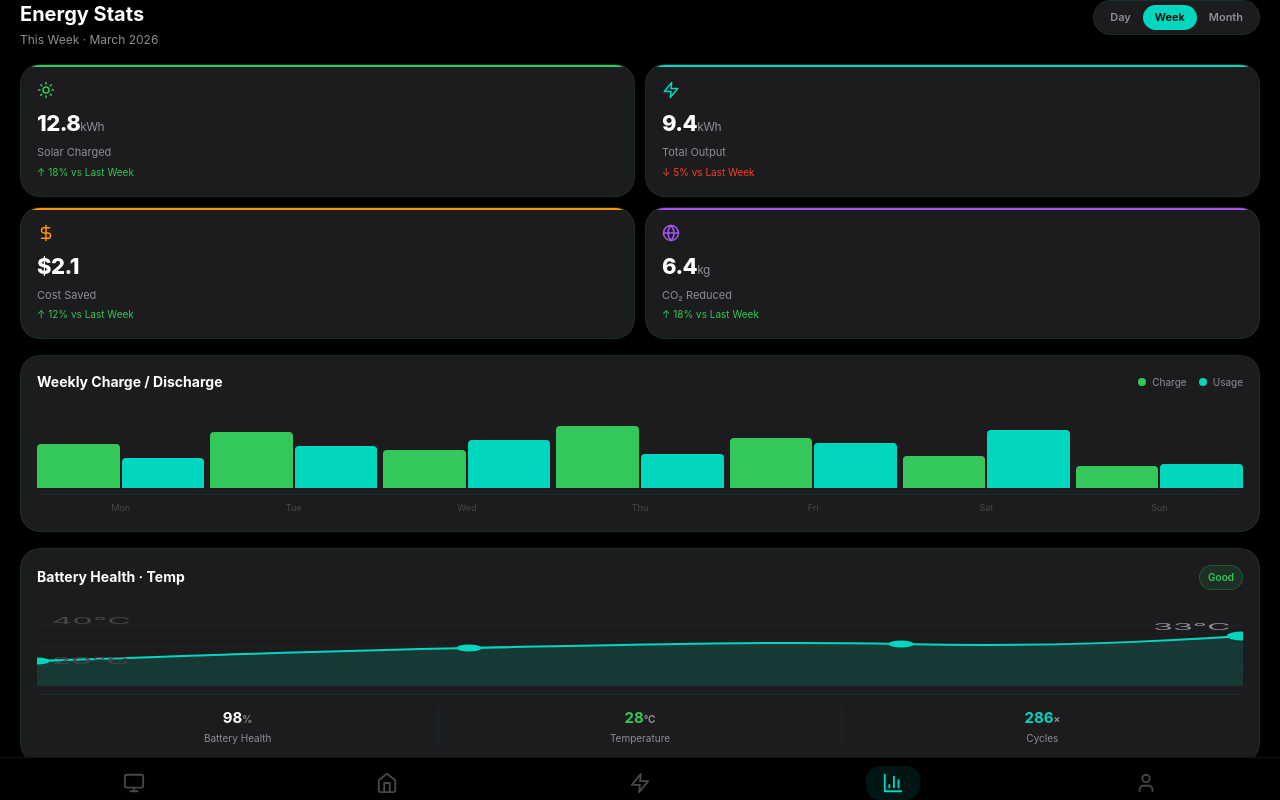
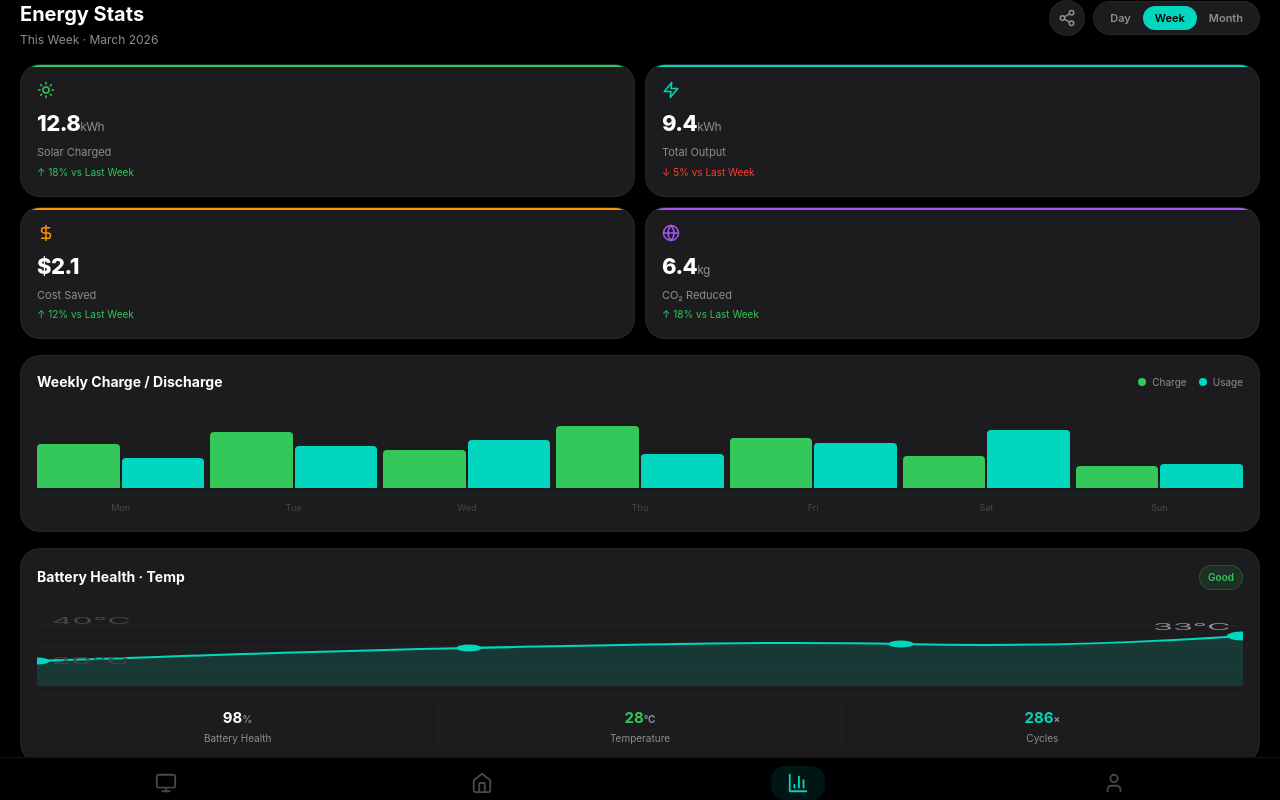
Before and after one commit to lujian1324-spec/energy-app, a React (Vite) app: page /#/stats in a window 1280 px wide. Built offline with nearby package versions, Linux system fonts and the light colour scheme.

Commit message:
feat: v3.2.6 - UI refinements (AC Out rename, share button, remove Control page)

```diff
--- a/src/App.tsx
+++ b/src/App.tsx
@@ -3,7 +3,7 @@ import { AnimatePresence, motion } from 'framer-motion'
 import { useLocation } from 'react-router-dom'
 import BottomNavigation from './components/BottomNavigation'
 import HomePage from './pages/HomePage'
-import ControlPage from './pages/ControlPage'
+
 import StatsPage from './pages/StatsPage'
 import SettingsPage from './pages/SettingsPage'
 import DevicesPage from './pages/DevicesPage'
@@ -29,7 +29,7 @@ function App() {
  <Routes location={location}>
  <Route path="/" element={<HomePage />} />
  <Route path="/devices" element={<DevicesPage />} />
- <Route path="/control" element={<ControlPage />} />
+
  <Route path="/stats" element={<StatsPage />} />
  <Route path="/settings" element={<SettingsPage />} />
  </Routes>
--- a/src/components/BottomNavigation.tsx
+++ b/src/components/BottomNavigation.tsx
@@ -2,7 +2,6 @@ import { NavLink } from 'react-router-dom'
 import {
   Monitor,
   Home,
-  Zap,
   BarChart3,
   User
 } from 'lucide-react'
@@ -10,7 +9,6 @@ import {
 const navItems = [
   { path: '/devices', label: 'DEVICES', icon: Monitor },
   { path: '/', label: 'HOME', icon: Home },
-  { path: '/control', label: 'CONTROL', icon: Zap },
   { path: '/stats', label: 'STATS', icon: BarChart3 },
   { path: '/settings', label: 'SETTINGS', icon: User },
 ]
--- a/src/pages/SettingsPage.tsx
+++ b/src/pages/SettingsPage.tsx
@@ -99,7 +99,7 @@ export default function SettingsPage() {
  { icon: Battery, label: 'Battery Capacity', value: '1000Wh', desc: 'LiFePO₄ · LFP Cells', color: 'blue' },
  { icon: Zap, label: 'Max Charge Power', value: '500W', desc: 'AC + Solar Simultaneous', color: 'green' },
  { icon: Thermometer, label: 'Current Temp', value: `${powerStation.temperature}°C`, desc: 'Ambient: 26°C', color: 'orange' },
- { icon: RefreshCw, label: 'Charge Cycles', value: `${powerStation.cycleCount}`, desc: '~7,714 cycles remaining', color: 'purple' },
+ { icon: RefreshCw, label: 'Charge Cycles', value: `${powerStation.cycleCount}`, desc: 'Total charge cycles', color: 'purple' },
   ]
 
   const systemItems = [
--- a/src/pages/StatsPage.tsx
+++ b/src/pages/StatsPage.tsx
@@ -1,6 +1,6 @@
 import { useState } from 'react'
 import { motion } from 'framer-motion'
-import { Sun, Zap, DollarSign, Globe, Monitor, Smartphone, Lightbulb } from 'lucide-react'
+import { Sun, Zap, DollarSign, Globe, Monitor, Smartphone, Lightbulb, Share2 } from 'lucide-react'
 import { usePowerStationStore } from '../stores/powerStationStore'
 
 const periods = ['Day', 'Week', 'Month'] as const
@@ -40,6 +40,23 @@ export default function StatsPage() {
           <h2 className="text-xl font-bold text-[#FFFFFF]">Energy Stats</h2>
           <p className="text-xs text-[#8E8E93] mt-1">This Week · March 2026</p>
         </div>
+        <div className="flex items-center gap-2">
+          <button
+            className="w-9 h-9 flex items-center justify-center rounded-full bg-[#1C1C1E] border border-[rgba(1,214,190,0.08)] text-[#8E8E93] hover:text-[#01D6BE] transition-colors"
+            onClick={() => {
+              if (navigator.share) {
+                navigator.share({
+                  title: 'PowerFlow Energy Stats',
+                  text: `Solar Charged: 12.8 kWh · Total Output: 9.4 kWh · Cost Saved: $2.1`,
+                  url: window.location.href,
+                })
+              } else {
+                alert('Share feature not available')
+              }
+            }}
+          >
+            <Share2 size={18} />
+          </button>
           <div className="flex bg-[#1C1C1E] border border-[rgba(1,214,190,0.08)] rounded-full p-1">
  {periods.map((p) => (
  <button
@@ -56,6 +73,7 @@ export default function StatsPage() {
  {p}
  </button>
  ))}
+          </div>
         </div>
       </div>
 
--- a/src/stores/powerStationStore.ts
+++ b/src/stores/powerStationStore.ts
@@ -34,7 +34,7 @@ const initialPowerStation: PowerStation = {
   timeToFull: '1h 24m',
   mode: 'solar',
   ports: [
- { id: 'ac-out-1', name: 'AC Out 1', type: 'ac-out', status: 'active', deviceName: 'Laptop', power: 65 },
+ { id: 'ac-out-1', name: 'AC Out', type: 'ac-out', status: 'active', deviceName: 'Laptop', power: 65 },
  { id: 'ac-out-2', name: 'AC Out 2', type: 'ac-out', status: 'inactive', power: 0 },
  { id: 'ac-in', name: 'AC Input', type: 'ac-in', status: 'active', deviceName: 'Wall Charger', power: 450 },
  { id: 'dc-in', name: 'DC Input', type: 'dc-in', status: 'active', deviceName: 'Solar Panel', power: 280 },
--- a/src/version.json
+++ b/src/version.json
@@ -1,8 +1,11 @@
 {
-  "version": "3.2.5",
-  "build": 2415,
+  "version": "3.2.6",
+  "build": 2416,
   "date": "2026-04-09",
   "changelog": [
-    "Removed text labels from bottom navigation icons"
+    "AC Out 1 renamed to AC Out",
+    "Added share button to Stats page",
+    "Removed ~7,714 cycles remaining text from Settings",
+    "Removed Control page from navigation"
   ]
 }
```
Lines whose indentation alone changed are shown as unchanged.
